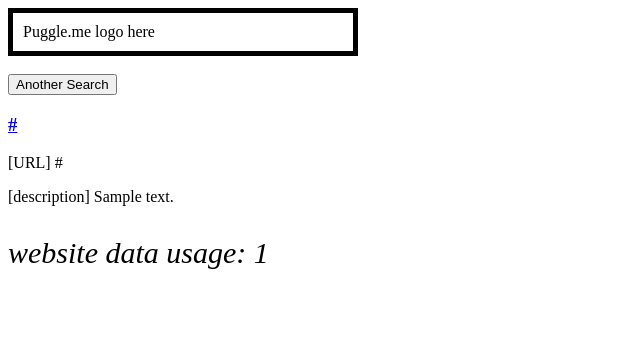
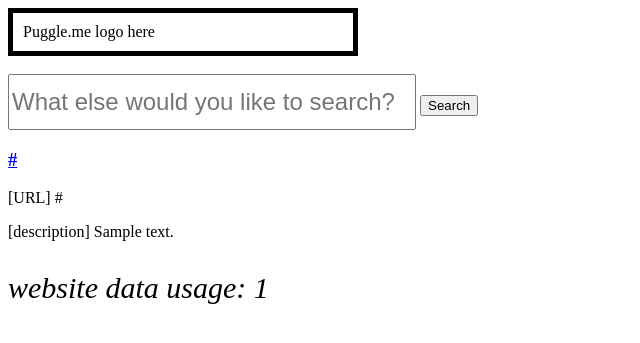
Before and after one commit to sofianguy/puggle.me, a Flask app: template templates/bingresult.html in a window 1280 px wide. Shown: the top 343 px of the page, without its empty margins (0-640 px from the left). Run offline with Flask 2, Linux system fonts and the light colour scheme; the template is opened without the code that fills it: most values are stand-ins (such as "Sample title", 1, 10 or a date in 2020).

Commit message:
Added 'another search' box to results page.

```diff
--- a/server.py
+++ b/server.py
@@ -26,7 +26,7 @@
 
 @app.route('/result')
 def bingResult():
-	bing_input = request.args.get("bing_input")
+	bing_input = request.args.get("bing-input")
 	# bing_input is unicode
 	search_input = str(bing_input)
 	search_list = search5(search_input)
--- a/static/project.css
+++ b/static/project.css
@@ -28,17 +28,22 @@
 	height: 50px;
 }
 
-#bing_input {
+#bing-input {
 	width: 400px;
 	height: 50px;
 }
 
-#bing_data_usage {
+#bing-input-from-results {
+	width: 400px;
+	height: 50px;
+}
+
+#bing-data-usage {
 	font-style: italic;
 	font-size: 30px;
 }
 
-#result_page {
+#result-page {
 	margin-left: auto;
 	margin-right: auto;
 	top: 50%;
--- a/templates/bingresult.html
+++ b/templates/bingresult.html
@@ -4,15 +4,20 @@
 <div id="mikel-logo">Puggle.me logo here</div>
 <br>
 
-<a href="/"><button type='button' id='binghomepage'>Another Search</button></a>
-<div id="result_page">
+<!-- <a href="/"><button type='button' id='binghomepage'>Another Search</button></a>
+<div id="result_page"> -->
+<form action='/result' id='search-box'>
+	<input type='text' placeholder='What else would you like to search?' name='bing-input'
+	id='bing-input-from-results'>
+	<button type="submit" id='submit-button-results'>Search</button>
+</form>
 
 {% for structure in results %}
 
 	<h3><a href="{{ structure.url }}">{{ structure.url }}</a></h3>
 	<p>[URL] {{ structure.url }}</p>
 	<p>[description] {{ structure.description }}</p>
-	<p id='bing_data_usage'>website data usage: {{ structure.size }}</p>
+	<p id='bing-data-usage'>website data usage: {{ structure.size }}</p>
 
 {% endfor %}
 </div>
--- a/templates/bingsearchhome.html
+++ b/templates/bingsearchhome.html
@@ -4,8 +4,8 @@
 <div id='homepage'>
 	<h1>Welcome</h1>
 	<form action='/result' id='search-box'>
-		<input type='text' placeholder='What would you like to search?' name='bing_input'
-		id='bing_input'>
+		<input type='text' placeholder='What would you like to search?' name='bing-input'
+		id='bing-input'>
 		<button type="submit" id='submit-button'>Search</button>
 	</form>
 </div>
```
